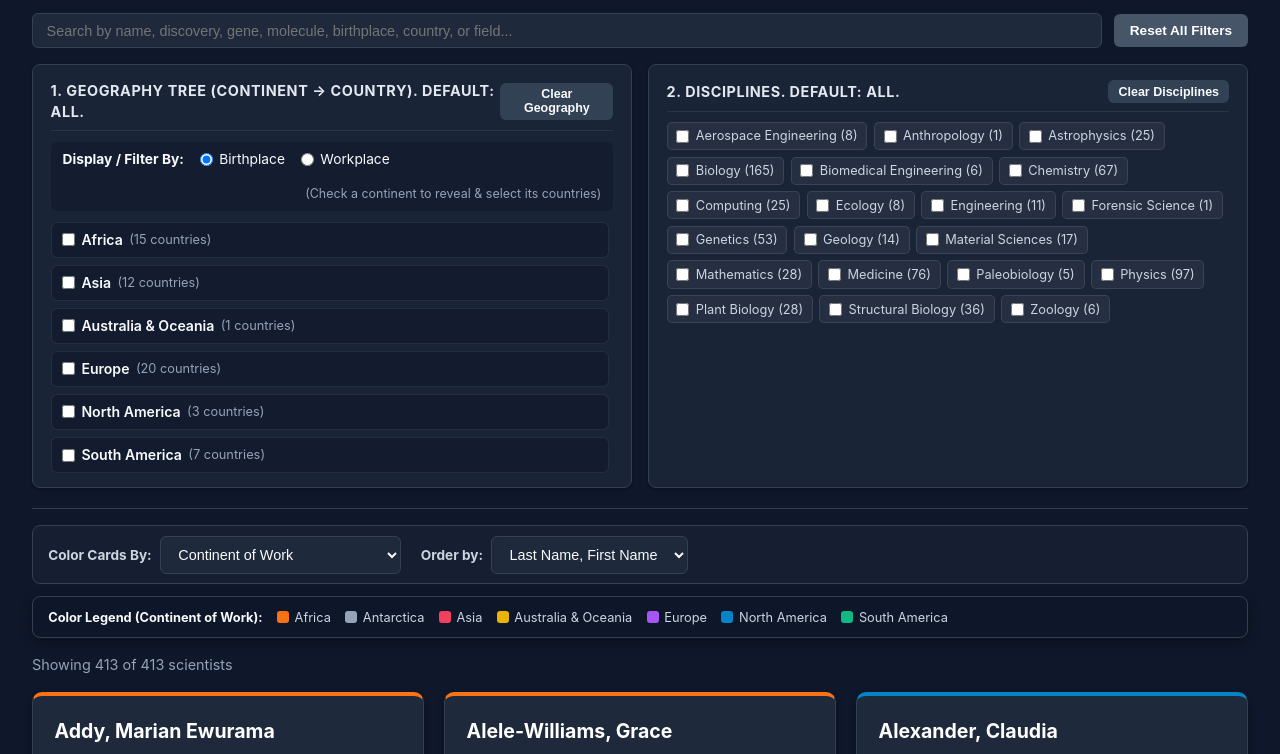
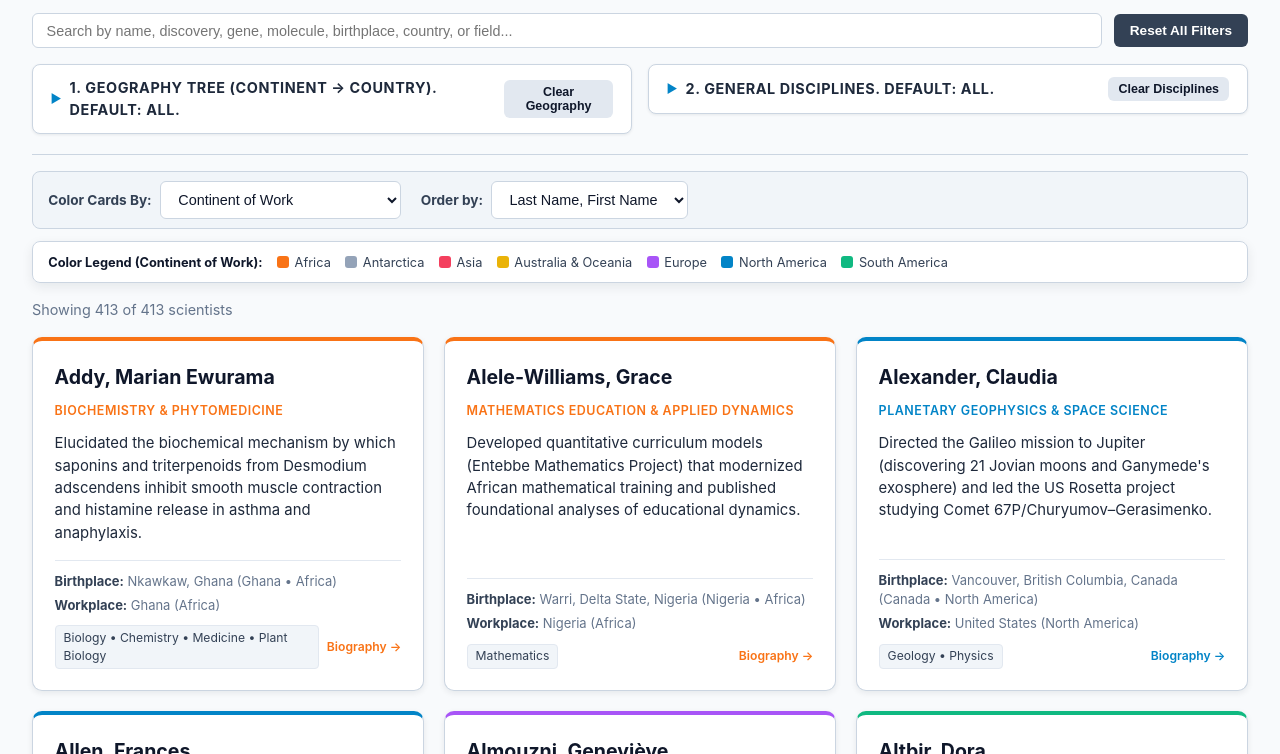
Before and after one commit to jparmachelab/WomenInSTEM, a plain HTML site: page index.html in a window 1280 px wide. Shown: the part 110-864 px from the top of the page. Drawn offline with Linux system fonts and the light colour scheme.

Commit message:
Add files via upload

```diff
--- a/index.html
+++ b/index.html
@@ -139,24 +139,47 @@
     grid-template-columns: 1fr 1fr;
     gap: 1rem;
     margin-top: 0.75rem;
+    align-items: start;
   }
   @media (max-width: 980px) {
     .filter-panels { grid-template-columns: 1fr; }
   }
-  .panel {
+  details.panel {
     background: var(--panel-surface);
     border: 1px solid var(--card-border);
     border-radius: 8px;
-    padding: 0.9rem 1.1rem;
+    padding: 0.75rem 1.1rem;
     box-shadow: 0 1px 3px var(--shadow-color);
   }
-  .panel-header {
+  summary.panel-header {
     display: flex;
     justify-content: space-between;
     align-items: center;
-    margin-bottom: 0.65rem;
-    padding-bottom: 0.45rem;
+    cursor: pointer;
+    list-style: none;
+    user-select: none;
+  }
+  summary.panel-header::-webkit-details-marker {
+    display: none;
+  }
+  details.panel[open] summary.panel-header {
+    margin-bottom: 0.75rem;
+    padding-bottom: 0.55rem;
     border-bottom: 1px solid var(--divider-color);
+  }
+  .panel-title-wrap {
+    display: inline-flex;
+    align-items: center;
+    gap: 0.5rem;
+  }
+  .fold-caret {
+    display: inline-block;
+    font-size: 0.75rem;
+    color: var(--accent-blue);
+    transition: transform 0.18s ease;
+  }
+  details.panel[open] .fold-caret {
+    transform: rotate(90deg);
   }
   .panel-title {
     font-size: 0.9rem;
@@ -378,7 +401,7 @@
   }
 </style>
 </head>
-<body>
+<body class="light-mode">
 <header>
   <div class="header-top">
     <div>
@@ -386,9 +409,9 @@
       <p class="subtitle">Discoverers, Pioneer Theorists, Experimentalists &amp; Clinical Game Changers</p>
     </div>
     <div>
-      <button class="theme-toggle-btn" id="themeToggleBtn" type="button" onclick="toggleTheme()" title="Switch between Dark Mode and Light Mode">
-        <span id="themeToggleIcon">☀️</span>
-        <span id="themeToggleLabel">Switch to Light Mode</span>
+      <button class="theme-toggle-btn" id="themeToggleBtn" type="button" onclick="toggleTheme()" title="Switch between Light Mode and Dark Mode">
+        <span id="themeToggleIcon">🌙</span>
+        <span id="themeToggleLabel">Switch to Dark Mode</span>
       </button>
     </div>
   </div>
@@ -399,13 +422,16 @@
   </div>
 
   <div class="filter-panels">
-    <div class="panel">
-      <div class="panel-header">
-        <span class="panel-title">1. GEOGRAPHY TREE (CONTINENT &rarr; COUNTRY). Default: All.</span>
-        <div style="display:flex; gap:0.4rem;">
-          <button class="btn btn-secondary" onclick="toggleAllContinents(false)">Clear Geography</button>
+    <details class="panel" id="geoPanel">
+      <summary class="panel-header">
+        <span class="panel-title-wrap">
+          <span class="fold-caret">&#9654;</span>
+          <span class="panel-title">1. GEOGRAPHY TREE (CONTINENT &rarr; COUNTRY). Default: All.</span>
+        </span>
+        <div style="display:flex; gap:0.4rem;" onclick="event.stopPropagation();">
+          <button class="btn btn-secondary" type="button" onclick="toggleAllContinents(false)">Clear Geography</button>
         </div>
-      </div>
+      </summary>
       <div class="mode-checks">
         <strong>Display / Filter By:</strong>
         <label><input type="radio" name="geoMode" id="modeBirth" value="birth" checked> Birthplace</label>
@@ -413,17 +439,20 @@
         <span style="color:var(--text-muted); font-size:0.78rem; margin-left:auto;">(Check a continent to reveal &amp; select its countries)</span>
       </div>
       <div class="geo-tree" id="geoTreeContainer"></div>
-    </div>
+    </details>
 
-    <div class="panel">
-      <div class="panel-header">
-        <span class="panel-title">2. DISCIPLINES. Default: All.</span>
-        <div style="display:flex; gap:0.4rem;">
-          <button class="btn btn-secondary" onclick="toggleAllDisciplines(false)">Clear Disciplines</button>
+    <details class="panel" id="discPanel">
+      <summary class="panel-header">
+        <span class="panel-title-wrap">
+          <span class="fold-caret">&#9654;</span>
+          <span class="panel-title">2. GENERAL DISCIPLINES. Default: All.</span>
+        </span>
+        <div style="display:flex; gap:0.4rem;" onclick="event.stopPropagation();">
+          <button class="btn btn-secondary" type="button" onclick="toggleAllDisciplines(false)">Clear Disciplines</button>
         </div>
-      </div>
+      </summary>
       <div class="disc-grid" id="disciplineContainer"></div>
-    </div>
+    </details>
   </div>
 </header>
 
@@ -451,7 +480,7 @@
 <main class="grid" id="cardGrid"></main>
 
 <footer style="text-align: center; font-size: 0.8rem; color: var(--text-muted); margin-top: 3rem; padding-bottom: 2rem; border-top: 1px solid var(--card-border); padding-top: 1.5rem;">
-  <div>Armache Lab, Pennsylvania State University, Department of Biochemistry and Molecular Biology. <a href="https://www.armachelab.psu.edu" target="_blank" rel="noopener" style="color: var(--accent-blue); text-decoration: none;">https://www.armachelab.psu.edu</a>. Version 1.13</div>
+  <div>Armache Lab, Pennsylvania State University, Department of Biochemistry and Molecular Biology. <a href="https://www.armachelab.psu.edu" target="_blank" rel="noopener" style="color: var(--accent-blue); text-decoration: none;">https://www.armachelab.psu.edu</a>. Version 1.14</div>
   <div style="margin-top: 0.35rem;">Please contact us to let us know whom we should add. We are certain that we missed many incredible people</div>
 </footer>
 
@@ -514,13 +543,18 @@ function toggleTheme() {
   document.getElementById('themeToggleIcon').textContent = isLight ? '🌙' : '☀️';
   document.getElementById('themeToggleLabel').textContent = isLight ? 'Switch to Dark Mode' : 'Switch to Light Mode';
   try {
-    localStorage.setItem('women_in_stem_theme', isLight ? 'light' : 'dark');
+    localStorage.setItem('women_in_stem_theme_v114', isLight ? 'light' : 'dark');
   } catch (e) {}
 }
 
 (function initSavedTheme() {
   try {
-    if (localStorage.getItem('women_in_stem_theme') === 'light') {
+    const saved = localStorage.getItem('women_in_stem_theme_v114');
+    if (saved === 'dark') {
+      document.body.classList.remove('light-mode');
+      document.getElementById('themeToggleIcon').textContent = '☀️';
+      document.getElementById('themeToggleLabel').textContent = 'Switch to Light Mode';
+    } else {
       document.body.classList.add('light-mode');
       document.getElementById('themeToggleIcon').textContent = '🌙';
       document.getElementById('themeToggleLabel').textContent = 'Switch to Dark Mode';
```
